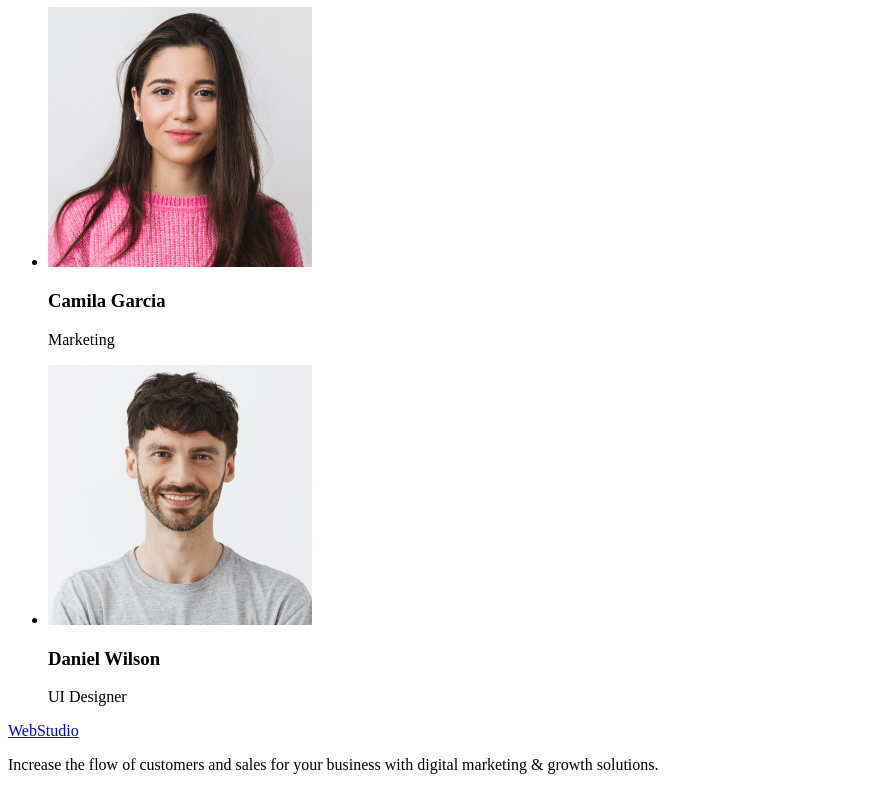
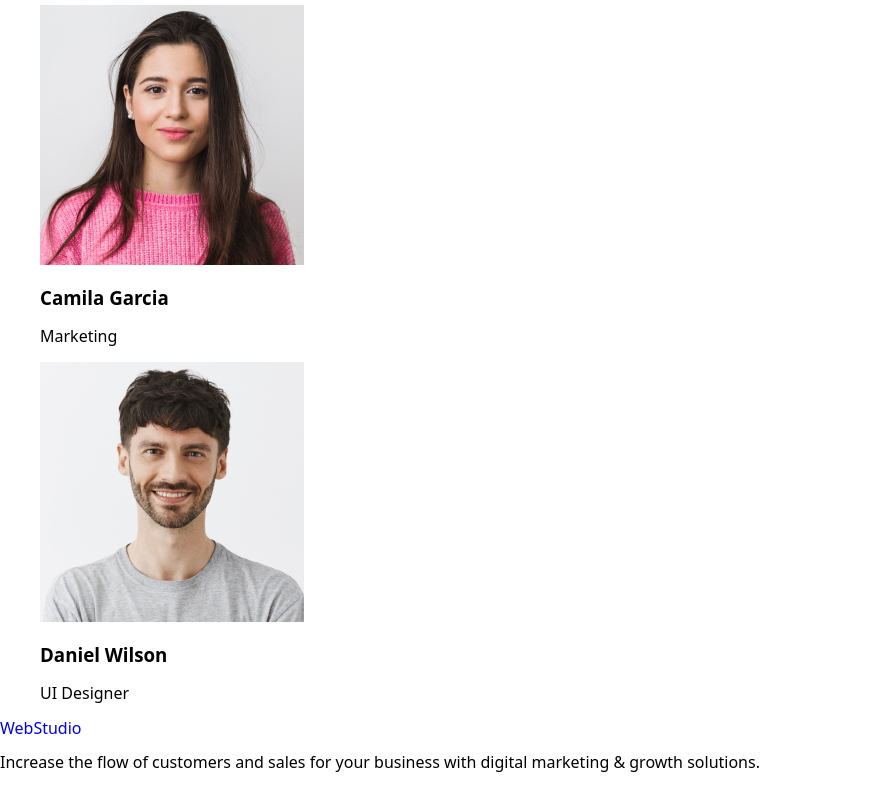
Before and after one commit to Dexter20091991/goit-markup-hw-02, a plain HTML site: page index.html in a window 1280 px wide. Shown: the part 1368-2158 px from the top of the page, without its empty margins (0-880 px from the left). Drawn offline with nearby package versions, Linux system fonts and the light colour scheme.

Commit message:
Update file index.html
Added the folder "css" and added style in file index.html, added in <head> google fonts and added modern-normalize.

```diff
--- a/css/style.css
+++ b/css/style.css
@@ -0,0 +1,7 @@
+a {
+  text-decoration: none;
+}
+
+ul {
+  list-style-type: none;
+}
--- a/index.html
+++ b/index.html
@@ -4,6 +4,16 @@
     <meta charset="UTF-8" />
     <meta name="viewport" content="width=device-width, initial-scale=1.0" />
     <link rel="stylesheet" href="./css/style.css" />
+    <link rel="preconnect" href="https://fonts.googleapis.com" />
+    <link rel="preconnect" href="https://fonts.gstatic.com" crossorigin />
+    <link
+      href="https://fonts.googleapis.com/css2?family=Raleway:wght@400;700&family=Roboto+Condensed&family=Roboto:wght@700&display=swap"
+      rel="stylesheet"
+    />
+    <link
+      rel="stylesheet"
+      href="https://cdnjs.cloudflare.com/ajax/libs/modern-normalize/2.0.0/modern-normalize.min.css"
+    />
     <title>WEBSTUDIO</title>
   </head>
 
```
